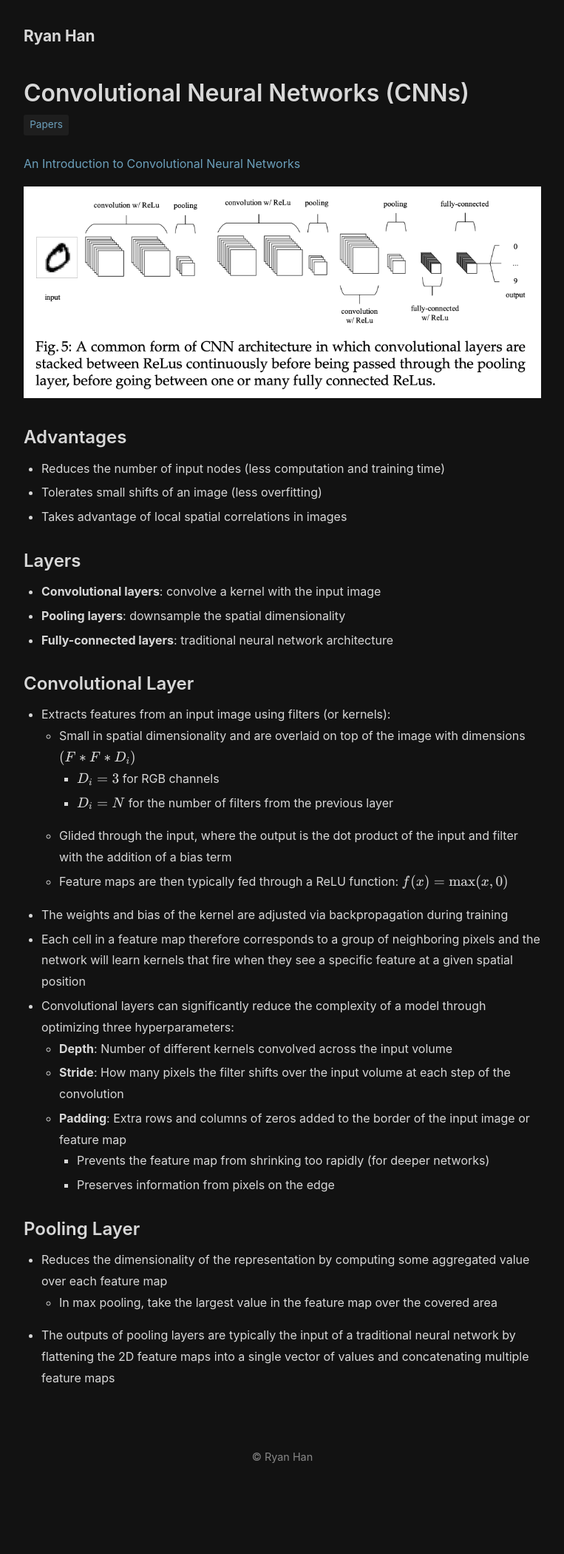
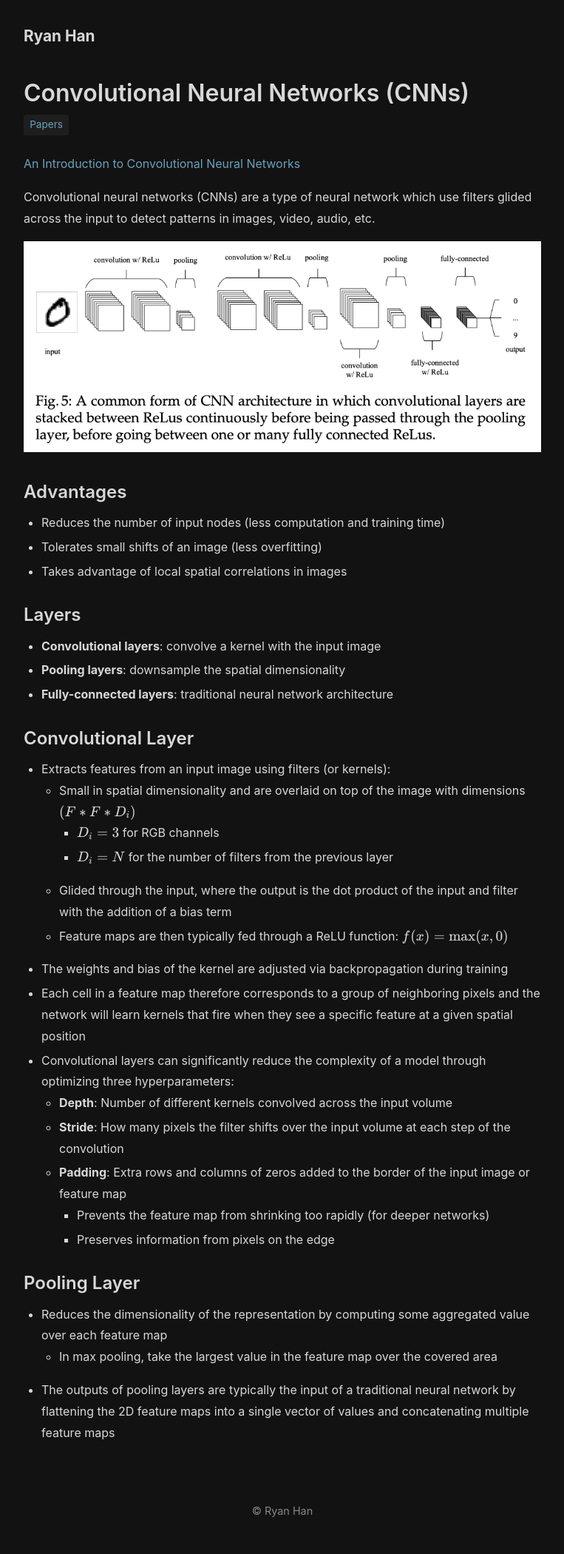
Before and after one commit to ryan99han/ryan99han.github.io, a Jekyll site: the page built from _posts/2026-05-17-cnn.md, in a window 1280 px wide. Shown: the whole page at 74% size, without its empty margins (258-1021 px from the left). Built offline with Jekyll 4.4.1, drawn with Linux system fonts in a browser that asks for light colours; before the commit the page ends 2026 px from its top, so only the background shows below that.

```diff
--- a/_posts/2026-05-17-cnn.md
+++ b/_posts/2026-05-17-cnn.md
@@ -5,6 +5,8 @@
 ---
 
 [An Introduction to Convolutional Neural Networks](https://arxiv.org/pdf/1511.08458)
+
+Convolutional neural networks (CNNs) are a type of neural network which use filters glided across the input to detect patterns in images, video, audio, etc.
 
 ![CNN](/assets/images/cnn.png)
 
--- a/assets/style.css
+++ b/assets/style.css
@@ -130,8 +130,8 @@
 }
 
 .post-item {
-  margin-bottom: 2.5rem;
-  padding-bottom: 2.5rem;
+  margin-bottom: 1rem;
+  padding-bottom: 1rem;
 }
 
 .post-item h2 {
```
Also changed, not shown: _posts/2026-05-19-unet.md (added, +39 -0 lines), assets/images/transposed_convolution.png (added), assets/images/unet.png (added).
